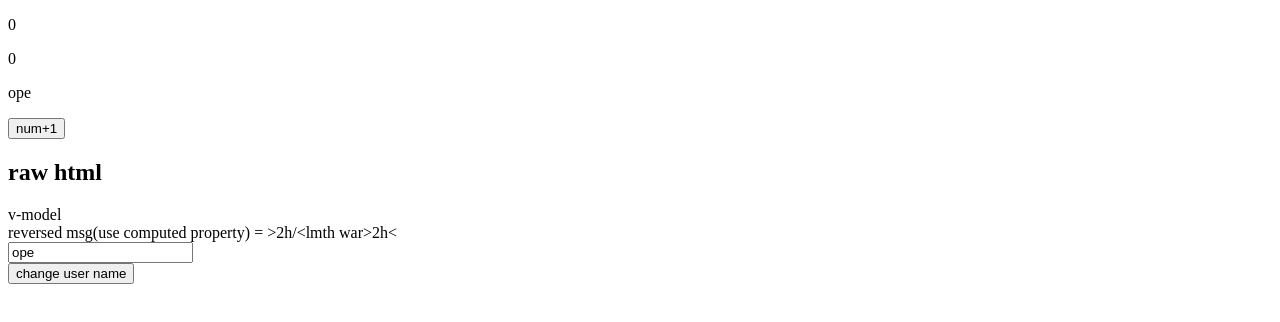
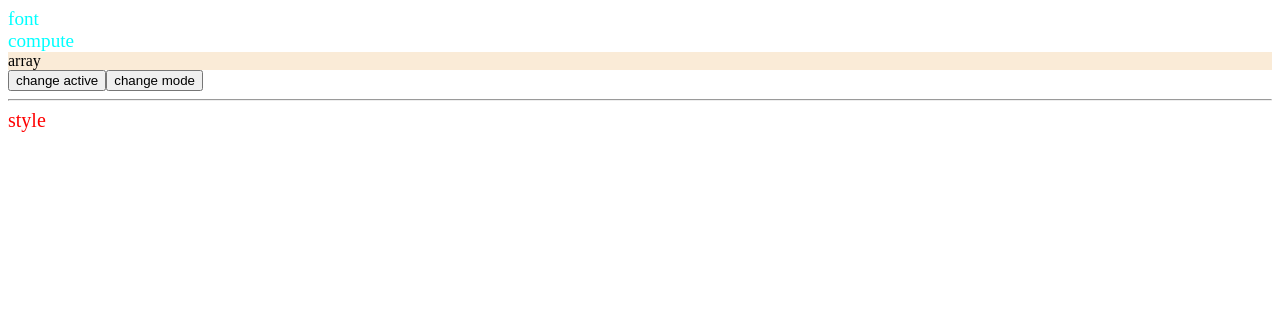
Before and after one commit to openhe-hub/vue3-learn, a Vue app in the folder demo-startup/: page / in a window 1280 px wide. Shown: the top 322 px of the page. Built offline with nearby package versions, Linux system fonts and the light colour scheme.

Commit message:
1-13-study: dynamic css style in vue

```diff
--- a/demo-startup/src/App.vue
+++ b/demo-startup/src/App.vue
@@ -34,11 +34,6 @@ export default {
       console.log(newVal);
       console.log(oldVal);
     },
-    // username(newVal,oldVal){
-    //   if(newVal.length<5){
-    //     console.log("username is too short");
-    //   }
-    // }
     username: {
       immediate: true,
       handler(newVal, oldVal) {
--- /dev/null
+++ b/demo-startup/src/components/Style.vue
@@ -0,0 +1,58 @@
+<template>
+    <div>
+        <div :class="{ active: isActive }">font</div>
+        <div :class="{ active: isActive }">compute</div>
+        <div :class="[msg]">array</div>
+        <button @click="change">change active</button>
+        <button @click="changeMode">change mode</button>
+        <hr>
+        <div :style="styleObj">style</div>
+    </div>
+</template>
+
+<script>
+export default {
+    data() {
+        return {
+            isActive: true,
+            error: null,
+            msg: "light",
+
+            styleObj: {
+                color: "red",
+                fontSize: '20px'
+            }
+        }
+    },
+    methods: {
+        change() {
+            this.isActive = !this.isActive;
+        },
+        changeMode() {
+            this.msg = "dark";
+        }
+    },
+    computed: {
+        classIsActive() {
+            return {
+                active: this.isActive && !error
+            }
+        }
+    }
+}
+</script>
+
+<style scoped>
+.active {
+    font-size: larger;
+    color: aqua;
+}
+
+.light {
+    background-color: antiquewhite;
+}
+
+.dark {
+    background-color: chocolate;
+}
+</style>
--- a/demo-startup/src/main.js
+++ b/demo-startup/src/main.js
@@ -1,4 +1,5 @@
 import { createApp } from 'vue'
 import App from './App.vue'
+import Style from './components/Style.vue'
 
-createApp(App).mount('#app')
+createApp(Style).mount('#app')
```
Also changed, not shown: 1 other file (tests, documents, lock files or other folders).
